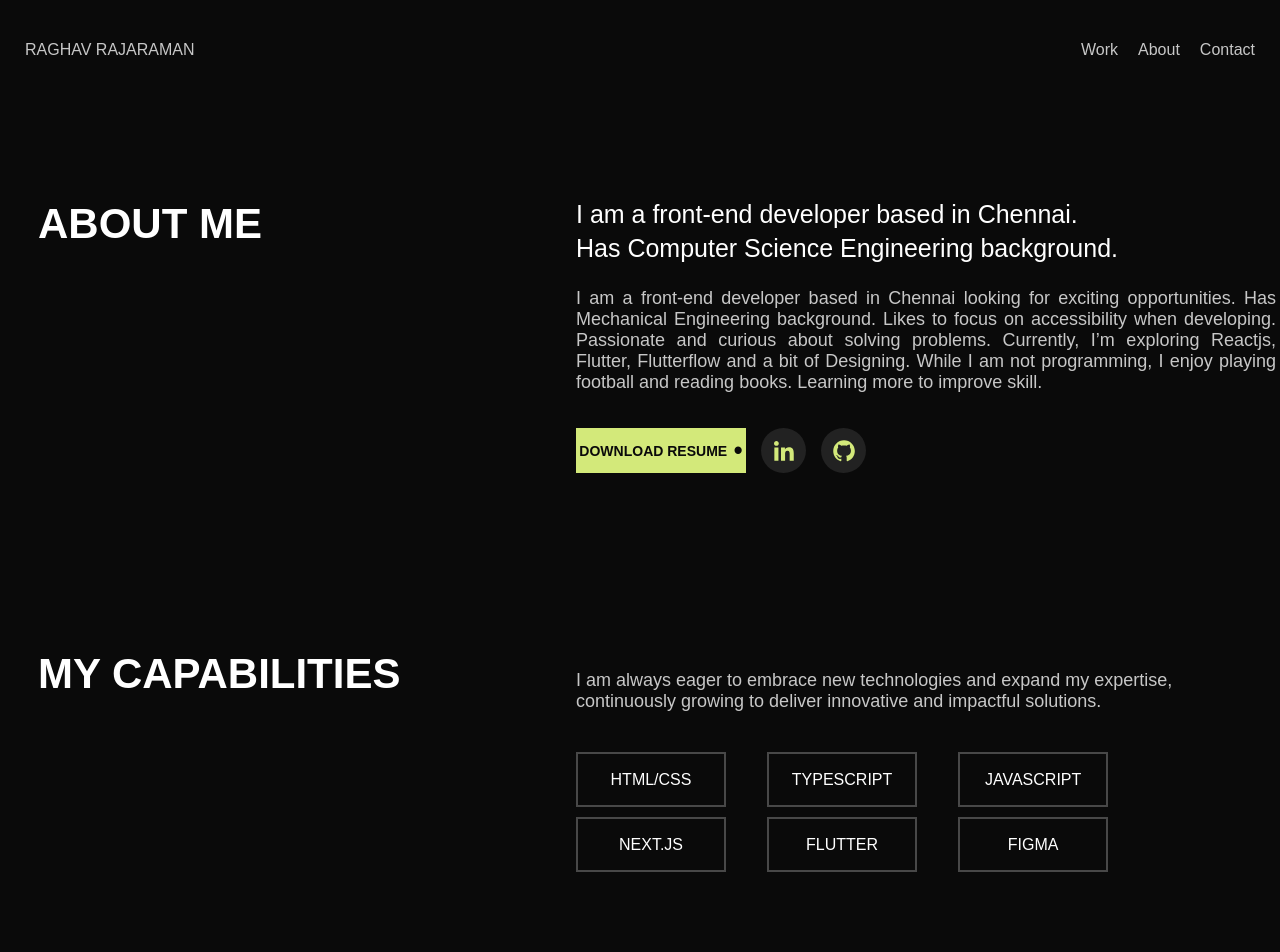
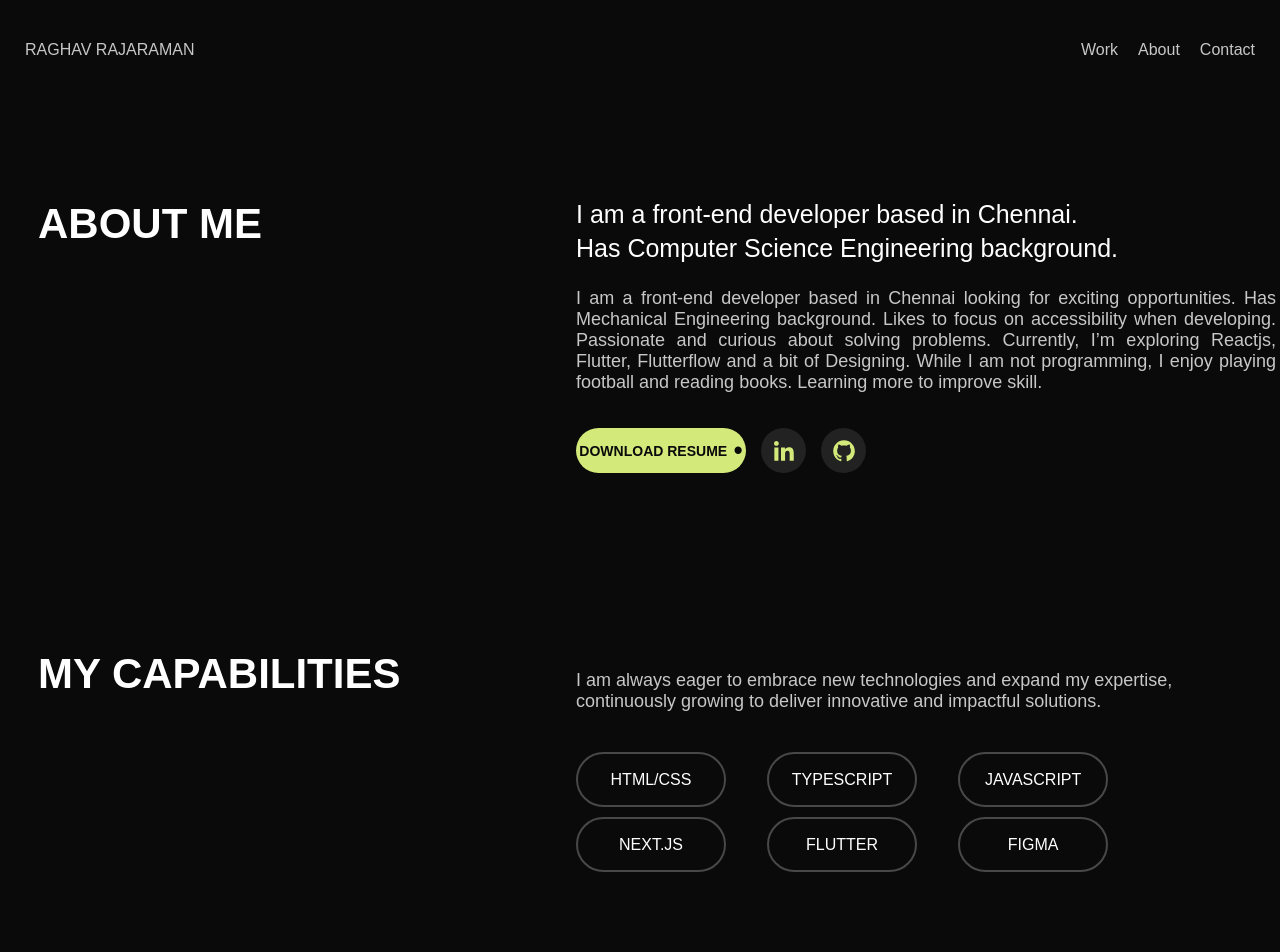
Before and after one commit to Ragz0125/PortfolioWebsite, a Next.js app: page /about in a window 1280 px wide. Shown: the top 952 px of the page. Built offline with nearby package versions, Linux system fonts and the light colour scheme; a web font is replaced by a local one.

Commit message:
CSS changes

```diff
--- a/src/components/Button/Button.module.scss
+++ b/src/components/Button/Button.module.scss
@@ -1,7 +1,7 @@
 .container {
   height: 45px;
   width: 170px;
-  border-radius: 30;
+  border-radius: 30px;
   background-color: #d3e97a;
 
   display: flex;
--- a/src/components/SkillButton/SkillButton.module.scss
+++ b/src/components/SkillButton/SkillButton.module.scss
@@ -7,5 +7,5 @@
     align-items: center;
 
     border: 2px solid #484848;
-    border-radius: 30;
+    border-radius:30px ;
 }
```
